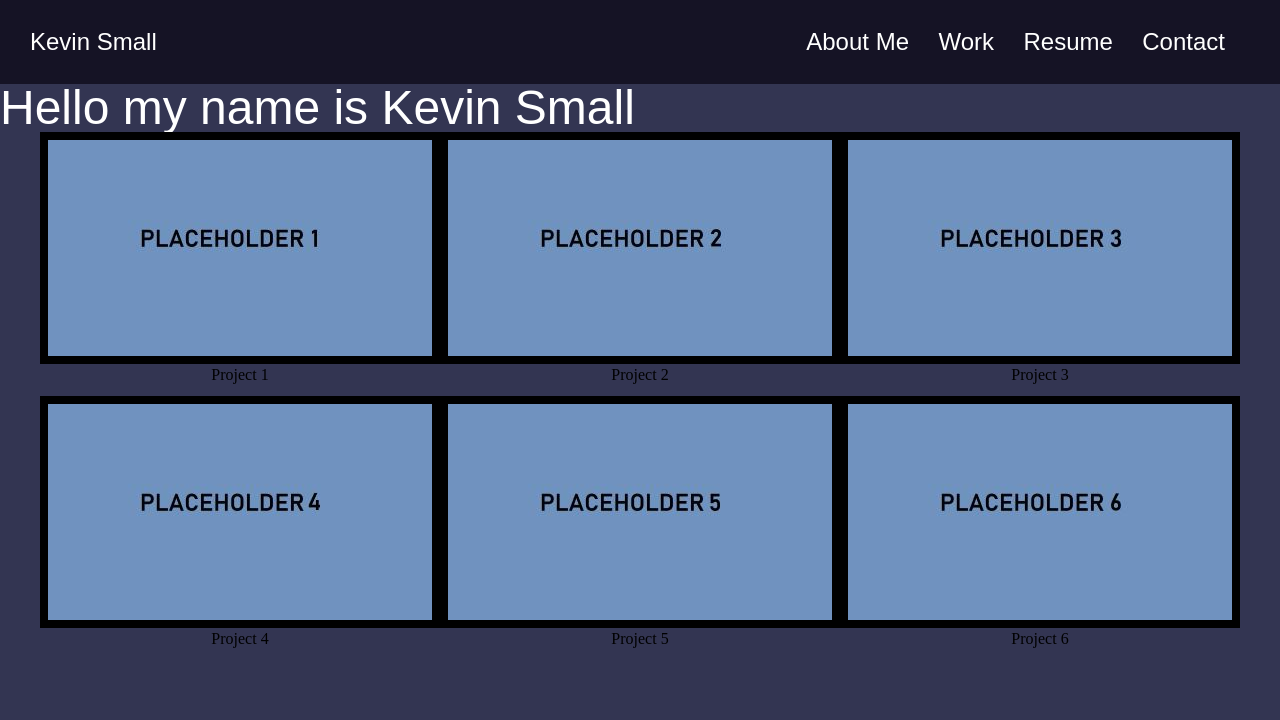
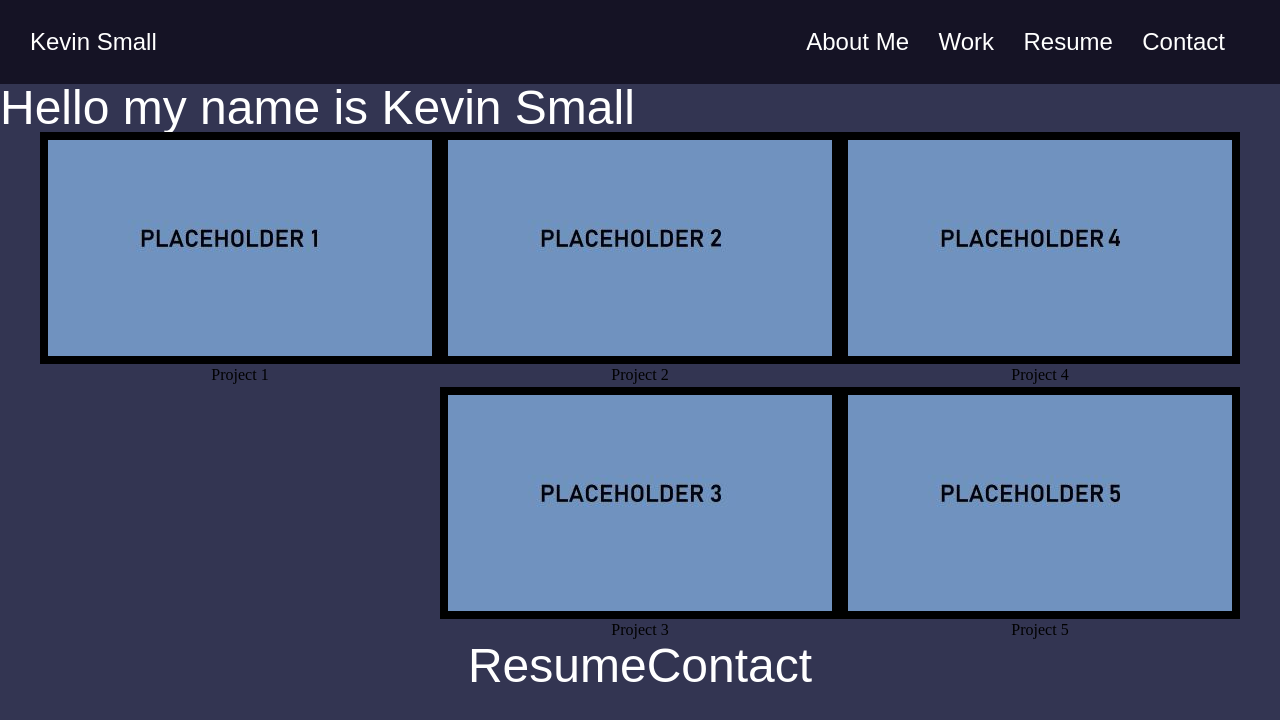
Before and after one commit to Kevrev/professional_portfolio, a plain HTML site: page index.html in a window 1280 px wide. Drawn offline with Linux system fonts and the light colour scheme.

Commit message:
Added Contact and Resume, still working on formatting project section

```diff
--- a/index.html
+++ b/index.html
@@ -27,10 +27,13 @@
       <h2>Hello my name is Kevin Small</h2>
     </section>
     <section id="work" class="work">
+        <div>
             <div class="container">
                     <img src="./assets/images/placeholder1.jpg" alt="Placeholder for Project 1"/>
                     <div class="image-text">Project 1</div>
             </div>
+        </div>
+        <div>
             <div class="container">
                 <img src="./assets/images/placeholder2.jpg" alt="Placeholder for Project 2"/>
                 <div class="image-text">Project 2</div>
@@ -39,6 +42,8 @@
                 <img src="./assets/images/placeholder3.jpg" alt="Placeholder for Project 3"/>
                 <p class="image-text">Project 3</p>
             </div>
+        </div>
+        <div>
             <div class="container">
                 <img src="./assets/images/placeholder4.jpg" alt="Placeholder for Project 4"/>
                 <p class="image-text">Project 4</p>
@@ -47,14 +52,13 @@
                 <img src="./assets/images/placeholder5.jpg" alt="Placeholder for Project 5"/>
                 <p class="image-text">Project 5</p>
             </div>
-        <div class="container">
-            <img src="./assets/images/placeholder6.jpg" alt="Placeholder for Project 6"/>
-            <p class="image-text">Project 6</p>
         </div>
     <section id="Resume">
+        <h2>Resume</h2>
         <div></div>
     </section>
     <section id="contact">
+        <h2>Contact</h2>
         <div></div>
     </section>
     <footer>
```
Lines whose indentation alone changed are shown as unchanged.
